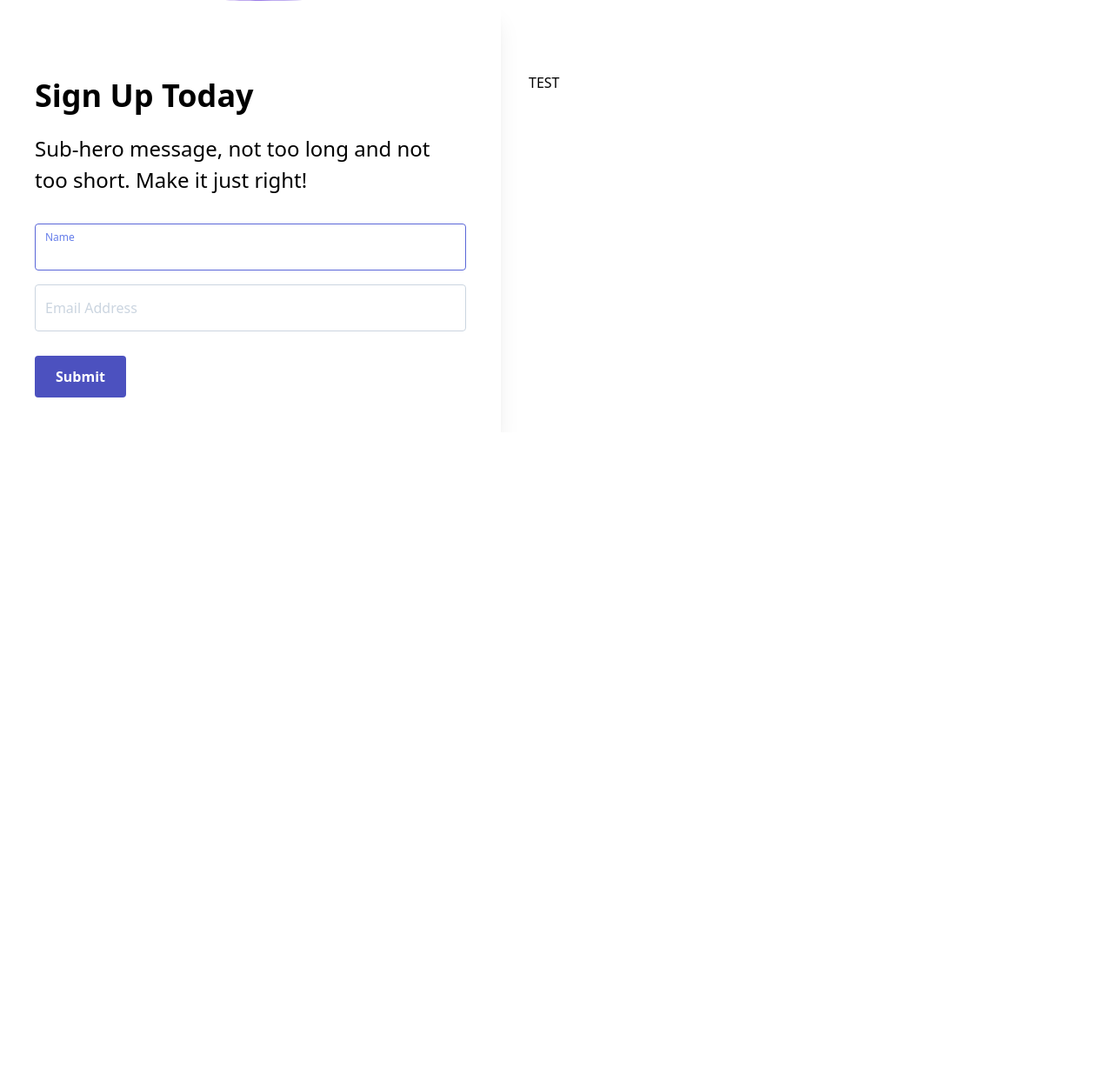
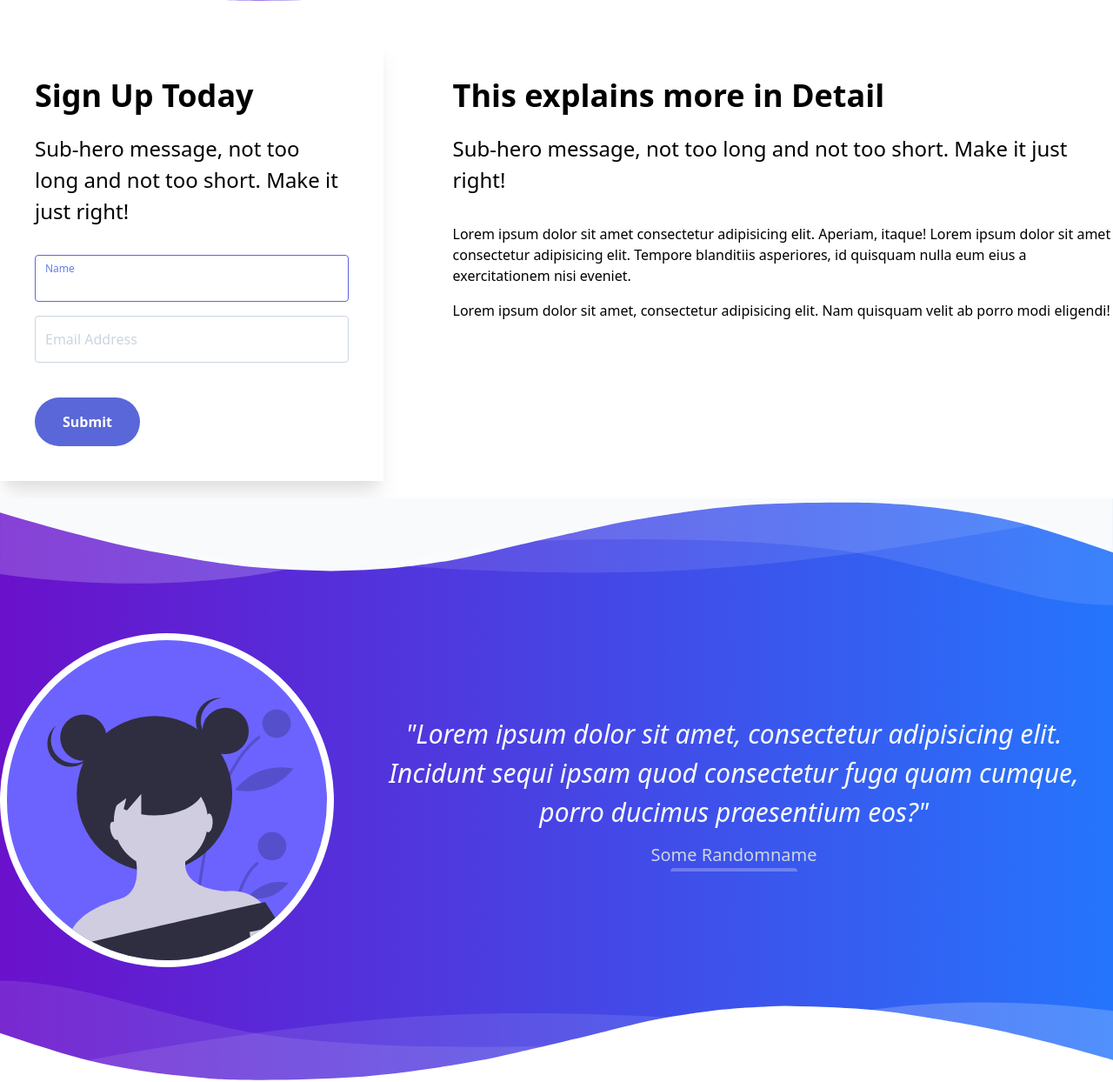
Before and after one commit to basti-hsg/uksh_helfen, a website built with Parcel: page src/index.html in a window 1280 px wide. Shown: the part 867-2111 px from the top of the page at 87% size. Before the commit the page ends 1364 px from the top, so only its background shows below. Built offline with nearby package versions, Linux system fonts and the light colour scheme.

Commit message:
Add Social Proof

```diff
--- a/src/index.html
+++ b/src/index.html
@@ -100,8 +100,8 @@
 
     <section class="bg-white">
       <!-- FORM  -->
-      <div class="container mx-auto lg:flex">
-        <div class="shadow-xl bg-white max-w-xl pt-20 p-10 lg:mr-8">
+      <div class="container mx-auto lg:flex pb-5">
+        <div class="shadow-xl bg-white pt-20 lg:pt-10 lg:mt-10 p-10 lg:mr-20">
           <h2 class="text-4xl font-black mb-4">Sign Up Today</h2>
           <p class="leading-normal text-2xl mb-8">
             Sub-hero message, not too long and not too short. Make it just
@@ -135,16 +135,132 @@
           </div>
 
           <button
-            class="mt-3 bg-indigo-700 hover:bg-blue-dark text-white font-bold py-3 px-6 rounded"
+            class="hover:bg-indigo-700 bg-indigo-600 text-white font-bold rounded-full mt-6 py-4 px-8 "
           >
             Submit
           </button>
         </div>
+
+        <!-- Supporting Text next to Form -->
         <div class="pt-20">
-          TEST
+          <h2 class="text-4xl font-black mb-4">This explains more in Detail</h2>
+          <p class="leading-normal text-2xl mb-8">
+            Sub-hero message, not too long and not too short. Make it just
+            right!
+          </p>
+          <p>
+            Lorem ipsum dolor sit amet consectetur adipisicing elit. Aperiam,
+            itaque! Lorem ipsum dolor sit amet consectetur adipisicing elit.
+            Tempore blanditiis asperiores, id quisquam nulla eum eius a
+            exercitationem nisi eveniet.
+          </p>
+          <p class="mt-4">
+            Lorem ipsum dolor sit amet, consectetur adipisicing elit. Nam
+            quisquam velit ab porro modi eligendi!
+          </p>
         </div>
       </div>
     </section>
+
+    <!-- Switch bg -->
+    <svg
+      class="wave-top"
+      viewBox="0 0 1439 147"
+      version="1.1"
+      xmlns="http://www.w3.org/2000/svg"
+      xmlns:xlink="http://www.w3.org/1999/xlink"
+    >
+      <g stroke="none" stroke-width="1" fill="none" fill-rule="evenodd">
+        <g transform="translate(-1.000000, -14.000000)" fill-rule="nonzero">
+          <g class="wave" fill="#f8fafc">
+            <path
+              d="M1440,84 C1383.555,64.3 1342.555,51.3 1317,45 C1259.5,30.824 1206.707,25.526 1169,22 C1129.711,18.326 1044.426,18.475 980,22 C954.25,23.409 922.25,26.742 884,32 C845.122,37.787 818.455,42.121 804,45 C776.833,50.41 728.136,61.77 713,65 C660.023,76.309 621.544,87.729 584,94 C517.525,105.104 484.525,106.438 429,108 C379.49,106.484 342.823,104.484 319,102 C278.571,97.783 231.737,88.736 205,84 C154.629,75.076 86.296,57.743 0,32 L0,0 L1440,0 L1440,84 Z"
+            ></path>
+          </g>
+          <g transform="translate(1.000000, 15.000000)" fill="#FFFFFF">
+            <g
+              transform="translate(719.500000, 68.500000) rotate(-180.000000) translate(-719.500000, -68.500000) "
+            >
+              <path
+                d="M0,0 C90.7283404,0.927527913 147.912752,27.187927 291.910178,59.9119003 C387.908462,81.7278826 543.605069,89.334785 759,82.7326078 C469.336065,156.254352 216.336065,153.6679 0,74.9732496"
+                opacity="0.100000001"
+              ></path>
+              <path
+                d="M100,104.708498 C277.413333,72.2345949 426.147877,52.5246657 546.203633,45.5787101 C666.259389,38.6327546 810.524845,41.7979068 979,55.0741668 C931.069965,56.122511 810.303266,74.8455141 616.699903,111.243176 C423.096539,147.640838 250.863238,145.462612 100,104.708498 Z"
+                opacity="0.100000001"
+              ></path>
+              <path
+                d="M1046,51.6521276 C1130.83045,29.328812 1279.08318,17.607883 1439,40.1656806 L1439,120 C1271.17211,77.9435312 1140.17211,55.1609071 1046,51.6521276 Z"
+                opacity="0.200000003"
+              ></path>
+            </g>
+          </g>
+        </g>
+      </g>
+    </svg>
+
+    <!-- Social -->
+    <section
+      class="container mx-auto text-center py-6 mb-12 flex flex-col md:flex-row justify-center items-center"
+    >
+      <div class="bg-white rounded-full p-2 md:mr-6 max-w-sm mb-4 md:mb-0">
+        <img
+          class="object-contain"
+          src="./images/undraw_female_avatar_w3jk.svg"
+          alt=""
+        />
+      </div>
+      <div class="w-full mb-4 text-gray-100 antialiasing">
+        <blockquote class="text-3xl italic">
+          "Lorem ipsum dolor sit amet, consectetur adipisicing elit. Incidunt
+          sequi ipsam quod consectetur fuga quam cumque, porro ducimus
+          praesentium eos?"
+        </blockquote>
+        <p class="text-gray-400 mt-3 text-xl">Some Randomname</p>
+        <div
+          class="h-1 mx-auto bg-white w-1/6 opacity-25 my-0 py-0 rounded-t"
+        ></div>
+      </div>
+    </section>
+    <div class="relative -mt-12 lg:-mt-24">
+      <svg
+        viewBox="0 0 1428 174"
+        version="1.1"
+        xmlns="http://www.w3.org/2000/svg"
+        xmlns:xlink="http://www.w3.org/1999/xlink"
+      >
+        <g stroke="none" stroke-width="1" fill="none" fill-rule="evenodd">
+          <g
+            transform="translate(-2.000000, 44.000000)"
+            fill="#FFFFFF"
+            fill-rule="nonzero"
+          >
+            <path
+              d="M0,0 C90.7283404,0.927527913 147.912752,27.187927 291.910178,59.9119003 C387.908462,81.7278826 543.605069,89.334785 759,82.7326078 C469.336065,156.254352 216.336065,153.6679 0,74.9732496"
+              opacity="0.100000001"
+            ></path>
+            <path
+              d="M100,104.708498 C277.413333,72.2345949 426.147877,52.5246657 546.203633,45.5787101 C666.259389,38.6327546 810.524845,41.7979068 979,55.0741668 C931.069965,56.122511 810.303266,74.8455141 616.699903,111.243176 C423.096539,147.640838 250.863238,145.462612 100,104.708498 Z"
+              opacity="0.100000001"
+            ></path>
+            <path
+              d="M1046,51.6521276 C1130.83045,29.328812 1279.08318,17.607883 1439,40.1656806 L1439,120 C1271.17211,77.9435312 1140.17211,55.1609071 1046,51.6521276 Z"
+              id="Path-4"
+              opacity="0.200000003"
+            ></path>
+          </g>
+          <g
+            transform="translate(-4.000000, 76.000000)"
+            fill="#FFFFFF"
+            fill-rule="nonzero"
+          >
+            <path
+              d="M0.457,34.035 C57.086,53.198 98.208,65.809 123.822,71.865 C181.454,85.495 234.295,90.29 272.033,93.459 C311.355,96.759 396.635,95.801 461.025,91.663 C486.76,90.01 518.727,86.372 556.926,80.752 C595.747,74.596 622.372,70.008 636.799,66.991 C663.913,61.324 712.501,49.503 727.605,46.128 C780.47,34.317 818.839,22.532 856.324,15.904 C922.689,4.169 955.676,2.522 1011.185,0.432 C1060.705,1.477 1097.39,3.129 1121.236,5.387 C1161.703,9.219 1208.621,17.821 1235.4,22.304 C1285.855,30.748 1354.351,47.432 1440.886,72.354 L1441.191,104.352 L1.121,104.031 L0.457,34.035 Z"
+            ></path>
+          </g>
+        </g>
+      </svg>
+    </div>
     <script src="./index.js"></script>
   </body>
 </html>
```
Also changed, not shown: src/images/undraw_female_avatar_w3jk.svg (added).
